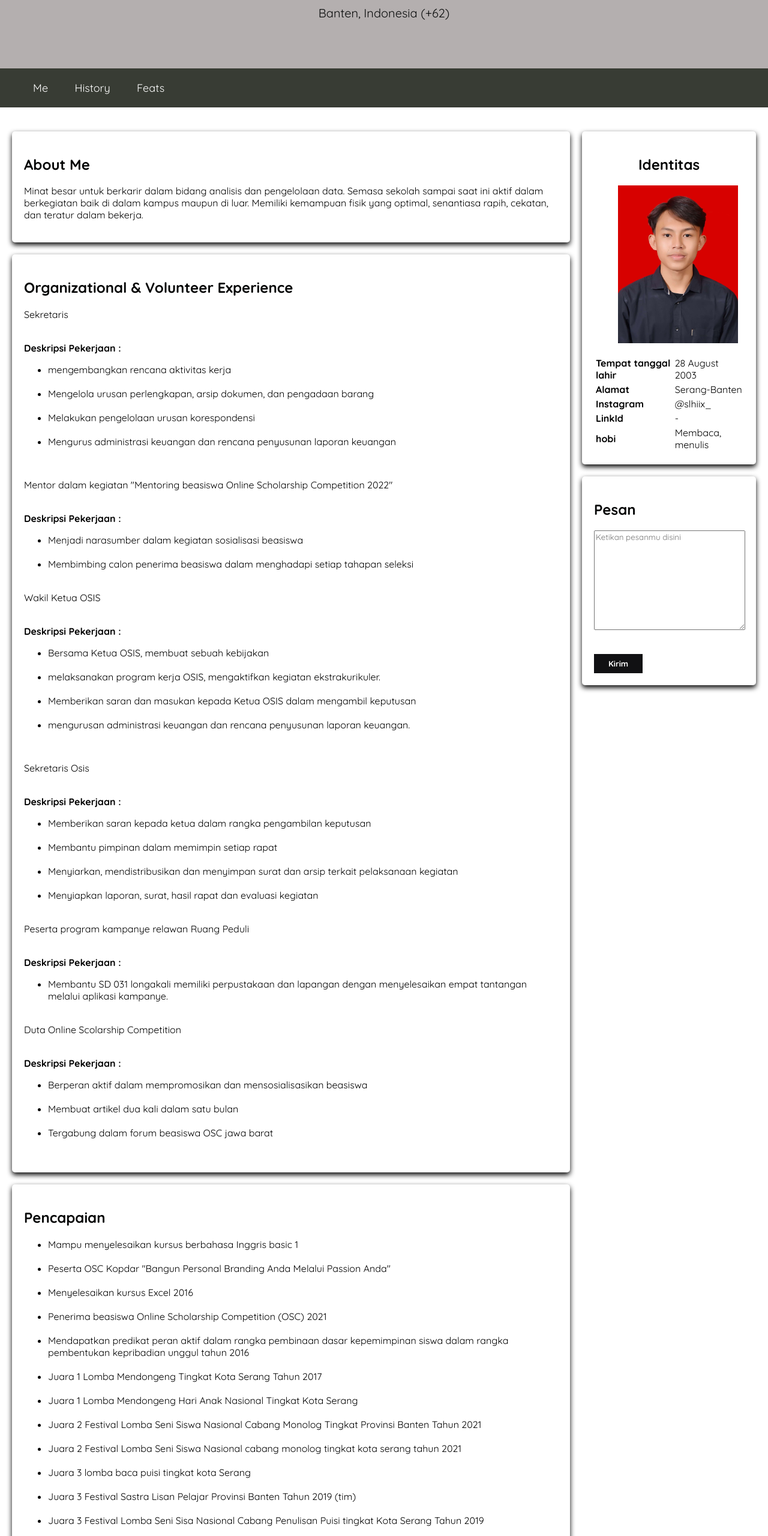
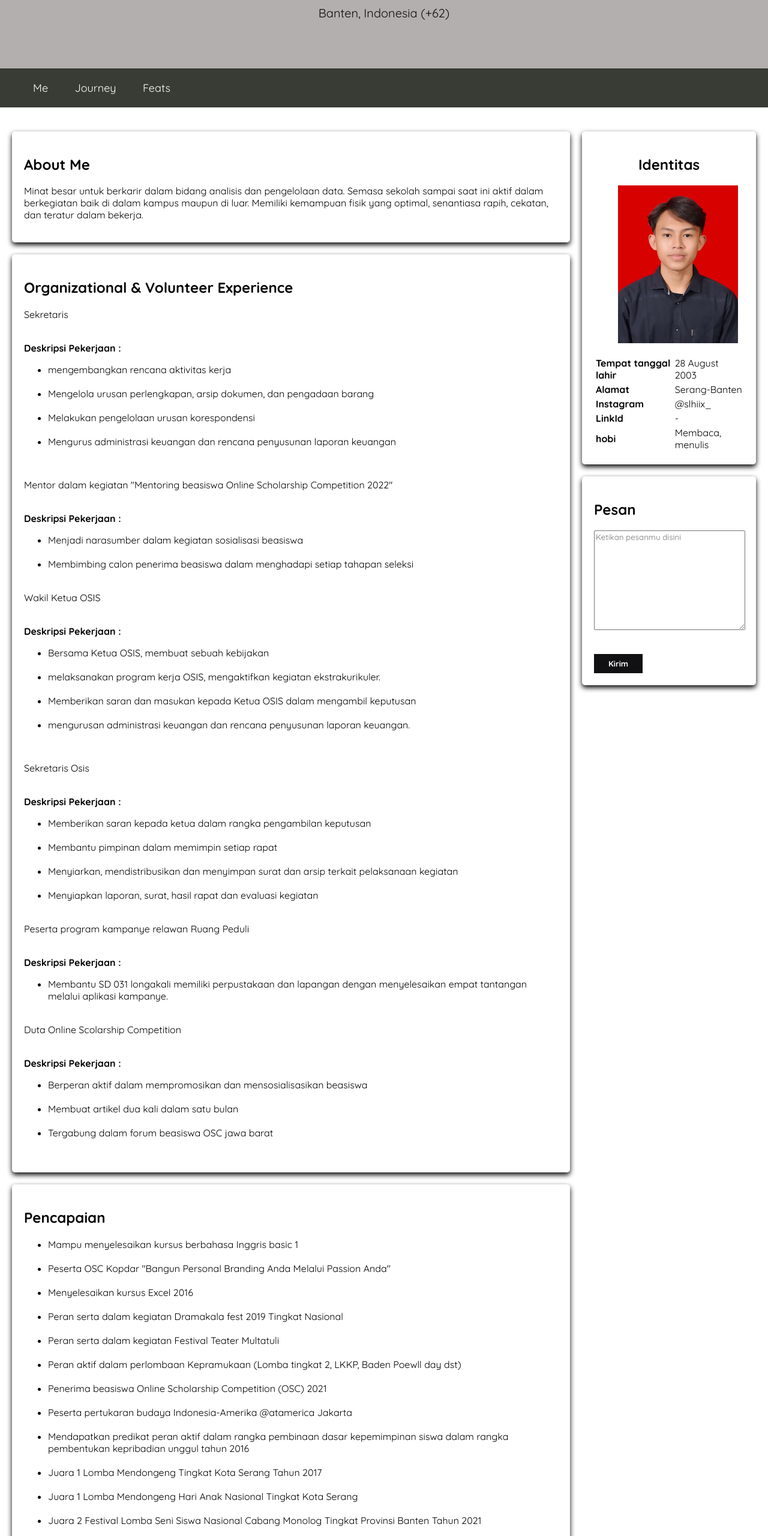
Before and after one commit to Silhi/sihiix_.github.io, a plain HTML site: page index.html in a window 1280 px wide. Shown: the part 200-2760 px from the top of the page at 60% size. Drawn offline with nearby package versions, Linux system fonts and the light colour scheme.

Commit message:
Update index.html

```diff
--- a/index.html
+++ b/index.html
@@ -17,7 +17,7 @@
       <nav>
         <ul>
           <li><a href="#AboutMe">Me</a></li>
-          <li><a href="#Experience">History</a></li>
+          <li><a href="#Experience">Journey</a></li>
           <li><a href="#MyAchievement">Feats</a></li>
         </ul>
       </nav>
@@ -102,13 +102,19 @@
                   <li data-aos="fade-up">Mampu menyelesaikan kursus berbahasa Inggris basic 1</li><br />
                   <li data-aos="fade-up">Peserta OSC Kopdar "Bangun Personal Branding Anda Melalui Passion Anda"</li><br>
                   <li data-aos="fade-up">Menyelesaikan kursus Excel 2016</li><br>
+                  <li data-aos="fade-up">Peran serta dalam kegiatan Dramakala fest 2019 Tingkat Nasional</li><br>
+                  <li data-aos="fade-up">Peran serta dalam kegiatan Festival Teater Multatuli</li><br>
+                  <li data-aos="fade-up">Peran aktif dalam perlombaan Kepramukaan (Lomba tingkat 2, LKKP, Baden Poewll day dst)</li><br>
                   <li data-aos="fade-up">Penerima beasiswa Online Scholarship Competition (OSC) 2021</li><br>
+                  <li data-aos="fade-up">Peserta pertukaran budaya Indonesia-Amerika @atamerica Jakarta</li><br>
                   <li data-aos="fade-up">Mendapatkan predikat peran aktif dalam rangka pembinaan dasar kepemimpinan siswa dalam rangka pembentukan kepribadian unggul tahun 2016</li><br>
                   <li data-aos="fade-up">Juara 1 Lomba Mendongeng Tingkat Kota Serang Tahun 2017</li><br>
                   <li data-aos="fade-up">Juara 1 Lomba Mendongeng Hari Anak Nasional Tingkat Kota Serang </li><br>
                   <li data-aos="fade-up">Juara 2 Festival Lomba Seni Siswa Nasional Cabang Monolog Tingkat Provinsi Banten Tahun 2021</li><br>
                   <li data-aos="fade-up">Juara 2 Festival Lomba Seni Siswa Nasional cabang monolog tingkat kota serang tahun 2021</li><br>
-                  <li data-aos="fade-up">Juara 3 lomba baca puisi tingkat kota Serang</li><br>
+                  <li data-aos="fade-up">Juara 2 Lomba Baca Puisi Tingkat Kecamatan</li><br>
+                  <li data-aos="fade-up">Juara 3 lomba Baca puisi Tingkat kota Serang</li><br>
+                  <li data-aos="fade-up">Juara 3 lomba Baca Puisi Tingkat Kota Serang dalam rangka "Baden Powell Day"</li><br>
                   <li data-aos="fade-up">Juara 3 Festival Sastra Lisan Pelajar Provinsi Banten Tahun 2019 (tim)</li><br>
                   <li data-aos="fade-up">Juara 3 Festival Lomba Seni Sisa Nasional Cabang Penulisan Puisi tingkat Kota Serang Tahun 2019</li><br>
                   <li data-aos="fade-up">Juara 3 lomba Festival Rampak Bedug antar SMA se-provinsi Banten tahun 2019 (tim)</li>
```
